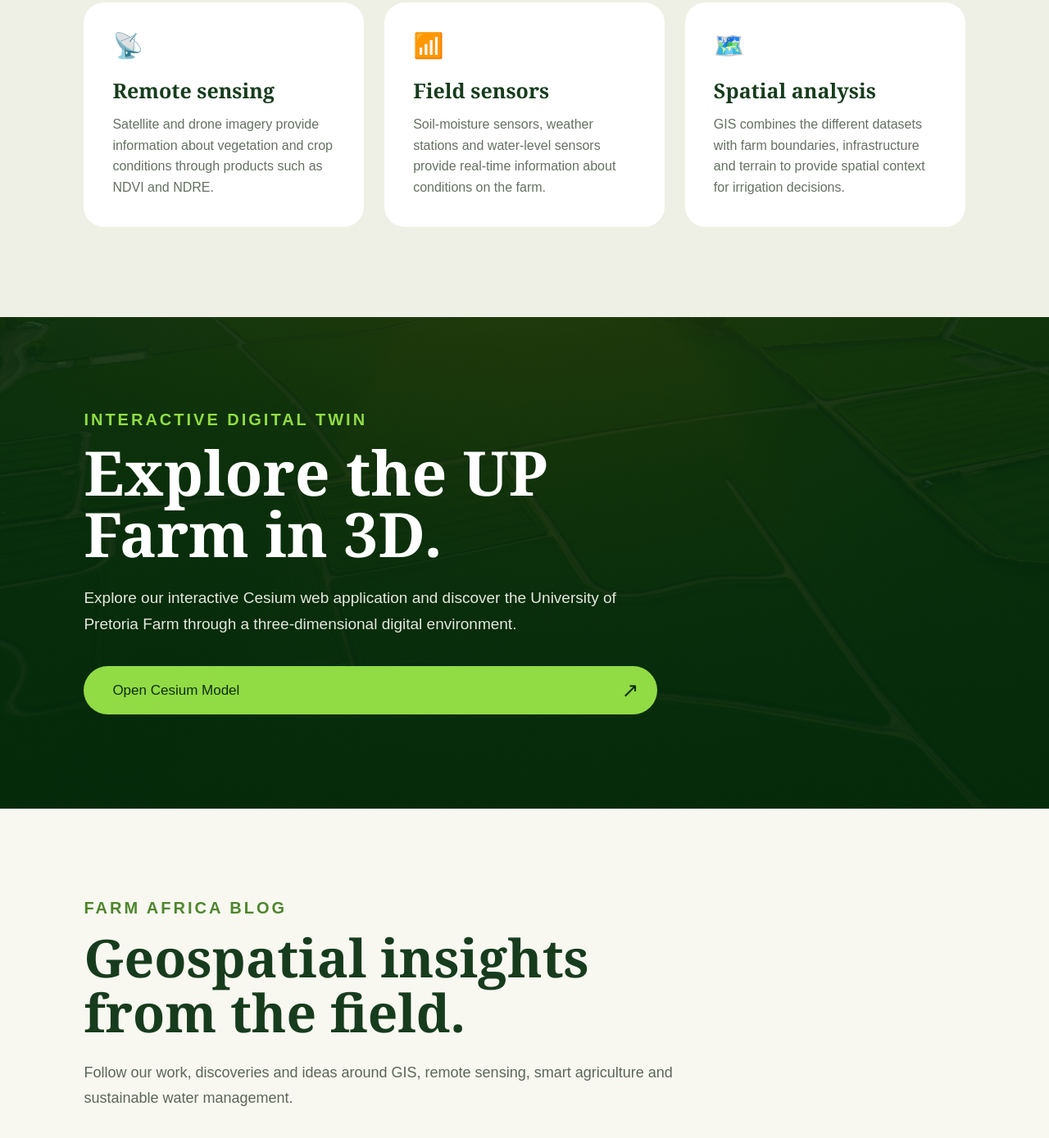
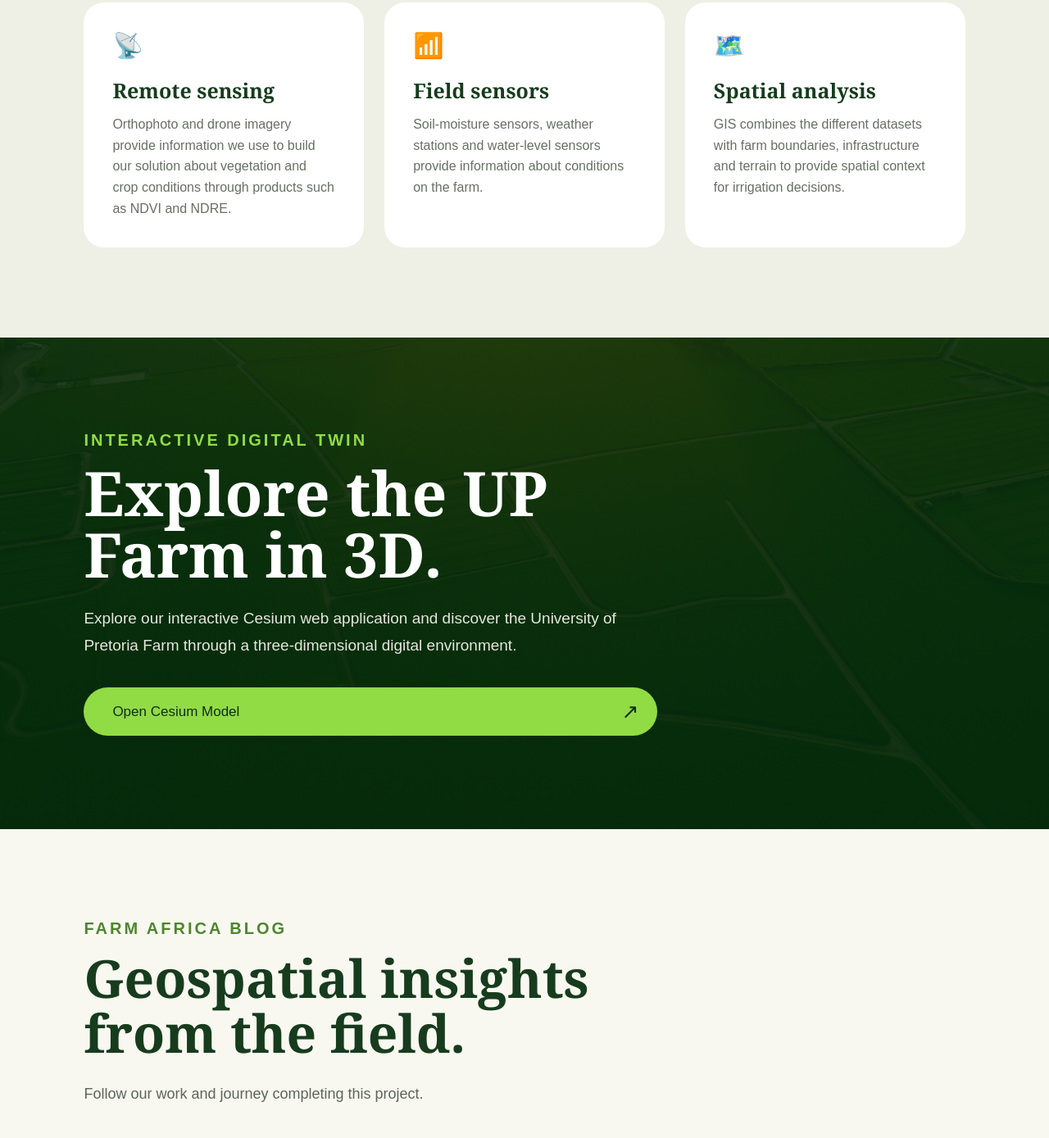
Before and after one commit to a-hood05/GMT320, a website built with Vite: page index.html in a window 1280 px wide. Shown: the part 2360-3749 px from the top of the page at 82% size. Built offline with nearby package versions, Linux system fonts and the light colour scheme.

Commit message:
update index.html

```diff
--- a/index.html
+++ b/index.html
@@ -519,8 +519,8 @@
                 </h3>
 
                 <p>
-                    Satellite and drone imagery provide
-                    information about vegetation and crop
+                    Orthophoto and drone imagery provide
+                    information we use to build our solution about vegetation and crop
                     conditions through products such as
                     NDVI and NDRE.
                 </p>
@@ -543,7 +543,7 @@
 
                 <p>
                     Soil-moisture sensors, weather stations
-                    and water-level sensors provide real-time
+                    and water-level sensors provide
                     information about conditions on the farm.
                 </p>
 
@@ -643,9 +643,7 @@
             </h2>
 
             <p>
-                Follow our work, discoveries and ideas around
-                GIS, remote sensing, smart agriculture and
-                sustainable water management.
+                Follow our work and journey completing this project.
             </p>
 
         </div>
```
